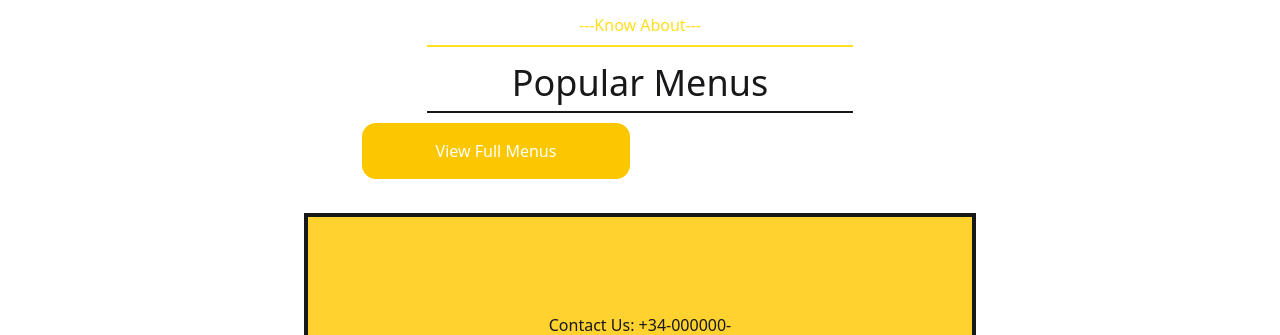
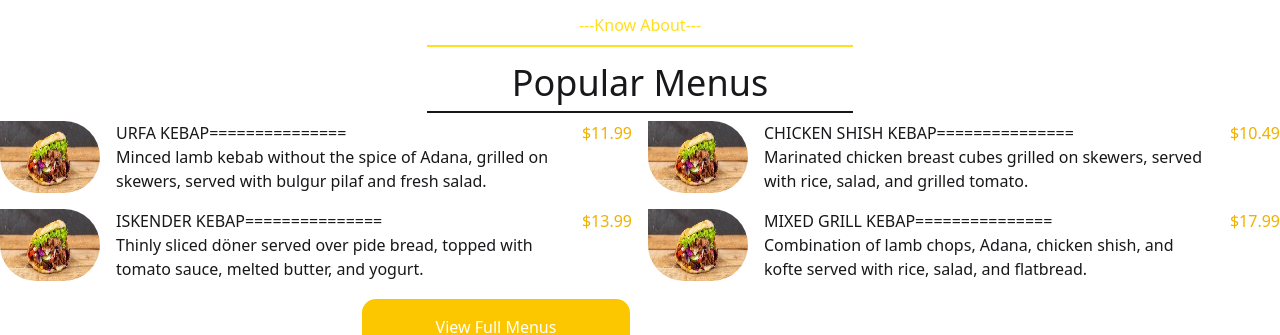
Before and after one commit to Shimul-Github/my-website, a React (Vite) app: page / in a window 1280 px wide. Shown: the part 1700-2035 px from the top of the page. Built offline with nearby package versions, Linux system fonts and the light colour scheme.

Commit message:
dealing with Menus page

```diff
--- a/public/kebapData.json
+++ b/public/kebapData.json
@@ -4,68 +4,159 @@
     "name": "Adana Kebap",
     "recipe": "Spicy minced lamb grilled on skewers, typically served with lavash, grilled vegetables, and sumac onions.",
     "image": "https://example.com/images/adana-kebap.jpg",
-    "category": "Lamb",
+    "category": "desserts",
     "price": 12.99
   },
   {
     "id": 2,
+    "name": "Adana Kebap",
+    "recipe": "Spicy minced lamb grilled on skewers, typically served with lavash, grilled vegetables, and sumac onions.",
+    "image": "https://example.com/images/adana-kebap.jpg",
+    "category": "desserts",
+    "price": 12.99
+  },
+  {
+    "id": 3,
+    "name": "Adana Kebap",
+    "recipe": "Spicy minced lamb grilled on skewers, typically served with lavash, grilled vegetables, and sumac onions.",
+    "image": "https://example.com/images/adana-kebap.jpg",
+    "category": "desserts",
+    "price": 12.99
+  },
+  {
+    "id": 4,
     "name": "Urfa Kebap",
     "recipe": "Minced lamb kebab without the spice of Adana, grilled on skewers, served with bulgur pilaf and fresh salad.",
     "image": "https://example.com/images/urfa-kebap.jpg",
-    "category": "Lamb",
+    "category": "soups",
     "price": 11.99
   },
   {
-    "id": 3,
+    "id": 5,
+    "name": "Urfa Kebap",
+    "recipe": "Minced lamb kebab without the spice of Adana, grilled on skewers, served with bulgur pilaf and fresh salad.",
+    "image": "https://example.com/images/urfa-kebap.jpg",
+    "category": "soups",
+    "price": 11.99
+  },
+  {
+    "id": 6,
+    "name": "Urfa Kebap",
+    "recipe": "Minced lamb kebab without the spice of Adana, grilled on skewers, served with bulgur pilaf and fresh salad.",
+    "image": "https://example.com/images/urfa-kebap.jpg",
+    "category": "soups",
+    "price": 11.99
+  },
+  {
+    "id": 7,
+    "name": "Urfa Kebap",
+    "recipe": "Minced lamb kebab without the spice of Adana, grilled on skewers, served with bulgur pilaf and fresh salad.",
+    "image": "https://example.com/images/urfa-kebap.jpg",
+    "category": "soups",
+    "price": 11.99
+  },
+  {
+    "id": 8,
     "name": "Chicken Shish Kebap",
     "recipe": "Marinated chicken breast cubes grilled on skewers, served with rice, salad, and grilled tomato.",
     "image": "https://example.com/images/chicken-shish.jpg",
-    "category": "Chicken",
+    "category": "pizza",
     "price": 10.49
   },
   {
-    "id": 4,
+    "id": 9,
+    "name": "Chicken Shish Kebap",
+    "recipe": "Marinated chicken breast cubes grilled on skewers, served with rice, salad, and grilled tomato.",
+    "image": "https://example.com/images/chicken-shish.jpg",
+    "category": "pizza",
+    "price": 10.49
+  },
+  {
+    "id": 10,
+    "name": "Chicken Shish Kebap",
+    "recipe": "Marinated chicken breast cubes grilled on skewers, served with rice, salad, and grilled tomato.",
+    "image": "https://example.com/images/chicken-shish.jpg",
+    "category": "pizza",
+    "price": 10.49
+  },
+  {
+    "id": 11,
+    "name": "Chicken Shish Kebap",
+    "recipe": "Marinated chicken breast cubes grilled on skewers, served with rice, salad, and grilled tomato.",
+    "image": "https://example.com/images/chicken-shish.jpg",
+    "category": "pizza",
+    "price": 10.49
+  },
+  {
+    "id": 12,
     "name": "Iskender Kebap",
     "recipe": "Thinly sliced döner served over pide bread, topped with tomato sauce, melted butter, and yogurt.",
     "image": "https://example.com/images/iskender-kebap.jpg",
-    "category": "Beef",
+    "category": "salads",
     "price": 13.99
   },
   {
-    "id": 5,
+    "id": 13,
+    "name": "Iskender Kebap",
+    "recipe": "Thinly sliced döner served over pide bread, topped with tomato sauce, melted butter, and yogurt.",
+    "image": "https://example.com/images/iskender-kebap.jpg",
+    "category": "salads",
+    "price": 13.99
+  },
+  {
+    "id": 14,
+    "name": "Iskender Kebap",
+    "recipe": "Thinly sliced döner served over pide bread, topped with tomato sauce, melted butter, and yogurt.",
+    "image": "https://example.com/images/iskender-kebap.jpg",
+    "category": "salads",
+    "price": 13.99
+  },
+  {
+    "id": 15,
+    "name": "Iskender Kebap",
+    "recipe": "Thinly sliced döner served over pide bread, topped with tomato sauce, melted butter, and yogurt.",
+    "image": "https://example.com/images/iskender-kebap.jpg",
+    "category": "salads",
+    "price": 13.99
+  },
+  {
+    "id": 16,
     "name": "Mixed Grill Kebap",
     "recipe": "Combination of lamb chops, Adana, chicken shish, and kofte served with rice, salad, and flatbread.",
     "image": "https://example.com/images/mixed-grill.jpg",
-    "category": "Mixed",
+    "category": "offered",
     "price": 17.99
   },
   {
-    "id": 6,
+    "id": 17,
     "name": "Mixed Grill Kebap",
     "recipe": "Combination of lamb chops, Adana, chicken shish, and kofte served with rice, salad, and flatbread.",
     "image": "https://example.com/images/mixed-grill.jpg",
-    "category": "Mixed",
+    "category": "offered",
     "price": 17.99
   },
   {
-    "id": 7,
+    "id": 18,
     "name": "Mixed Grill Kebap",
     "recipe": "Combination of lamb chops, Adana, chicken shish, and kofte served with rice, salad, and flatbread.",
     "image": "https://example.com/images/mixed-grill.jpg",
-    "category": "Mixed",
+    "category": "offered",
+    "price": 17.99
+  },
+  {
+    "id": 19,
+    "name": "Mixed Grill Kebap",
+    "recipe": "Combination of lamb chops, Adana, chicken shish, and kofte served with rice, salad, and flatbread.",
+    "image": "https://example.com/images/mixed-grill.jpg",
+    "category": "offered",
     "price": 17.99
   },
 
+
+
+
   {
-    "id": 8,
-    "name": "Adana Kebap",
-    "recipe": "Spicy minced lamb grilled on skewers, typically served with lavash, grilled vegetables, and sumac onions.",
-    "image": "https://example.com/images/adana-kebap.jpg",
-    "category": "Lamb",
-    "price": 12.99
-  },
-  {
-    "id": 9,
+    "id": 20,
     "name": "Urfa Kebap",
     "recipe": "Minced lamb kebab without the spice of Adana, grilled on skewers, served with bulgur pilaf and fresh salad.",
     "image": "https://example.com/images/urfa-kebap.jpg",
@@ -73,7 +164,7 @@
     "price": 11.99
   },
   {
-    "id": 10,
+    "id": 21,
     "name": "Chicken Shish Kebap",
     "recipe": "Marinated chicken breast cubes grilled on skewers, served with rice, salad, and grilled tomato.",
     "image": "https://example.com/images/chicken-shish.jpg",
@@ -81,7 +172,7 @@
     "price": 10.49
   },
   {
-    "id": 11,
+    "id": 22,
     "name": "Iskender Kebap",
     "recipe": "Thinly sliced döner served over pide bread, topped with tomato sauce, melted butter, and yogurt.",
     "image": "https://example.com/images/iskender-kebap.jpg",
@@ -89,7 +180,7 @@
     "price": 13.99
   },
   {
-    "id": 12,
+    "id": 23,
     "name": "Mixed Grill Kebap",
     "recipe": "Combination of lamb chops, Adana, chicken shish, and kofte served with rice, salad, and flatbread.",
     "image": "https://example.com/images/mixed-grill.jpg",
--- a/src/Pages/Home/PopularMenu/PopularMenu.jsx
+++ b/src/Pages/Home/PopularMenu/PopularMenu.jsx
@@ -6,8 +6,9 @@ import useMenu from "../../../hooks/useMenu";
 
 const PopularMenu = () => {
   const [menu]=useMenu()
-  console.log(menu)
-  const popular=menu.filter(item=>item.popular === 'popular')
+  // console.log(menu)
+  const popular = menu.filter(item=>item.category === 'Popular')
+    // console.log(popular)
 
   // const [menu, setMenu] = useState([]);
   // useEffect(() => {
--- a/src/Pages/Home/Testimonials/Testimonial.jsx
+++ b/src/Pages/Home/Testimonials/Testimonial.jsx
@@ -15,7 +15,7 @@ const Testimonial = () => {
       .then((res) => res.json())
       .then((data) => setReviews(data));
   }, []);
-  console.log(reviews);
+  // console.log(reviews);
   return (
     <section className="m-5">
       <SectionTitle
--- a/src/Pages/Menus/MenuCatagory/MenuCatagory.jsx
+++ b/src/Pages/Menus/MenuCatagory/MenuCatagory.jsx
@@ -1,6 +1,7 @@
 
 
 const MenuCatagory = () => {
+
     return (
         <div>
 
--- a/src/Pages/Menus/Menus.jsx
+++ b/src/Pages/Menus/Menus.jsx
@@ -1,15 +1,27 @@
 import {Helmet} from "react-helmet-async";
 import Cover from "../../Shared/Cover/Cover";
 // import coverImg from '../../assets/CoverImg/1.jpg'
-import PopularMenu from "../Home/PopularMenu/PopularMenu";
+import useMenu from '../../hooks/useMenu.jsx'
+import SectionTitle from '../../Components/SectionTitle/SectionTitle.jsx'
 const Menus = () => {
+  const [menu]= useMenu()
+  // console.log(menu)
+  const todaysOffer = menu.filter(item=>item.category === 'offered')
+  const salads = menu.filter(item=>item.category === 'salads')
+  const pizza = menu.filter(item=>item.category === 'pizza')
+  const soups = menu.filter(item=>item.category === 'soups')
+  const desserts = menu.filter(item=>item.category === 'desserts')
+
   return (
     <div>
       <Helmet>
         <title>Sundarban ||| Menus</title>
-
       </Helmet>
       <Cover ></Cover>
+      <SectionTitle
+      subHeading='Dont Miss'
+      heading='Today Offer'
+      ></SectionTitle>
 
     </div>
   );
```
